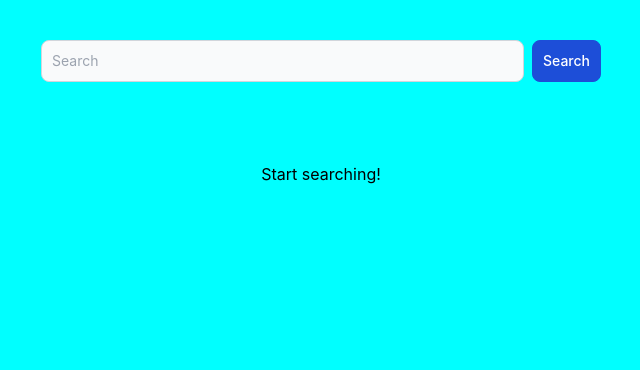
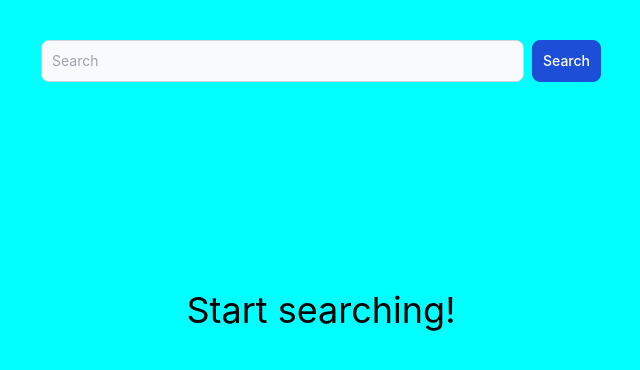
Before and after one commit to superhateyou/dictionary, a React (Create React App) app: page / in a window 1280 px wide. Shown: the top 370 px of the page, without its empty margins (319-959 px from the left). Built offline with nearby package versions, Linux system fonts and the light colour scheme.

Commit message:
fix: minor fixes

```diff
--- a/src/App.tsx
+++ b/src/App.tsx
@@ -10,9 +10,9 @@ function App() {
     <div className="App-wrapper">
       <Search/>
       <Routes>
-        <Route path='/' element={<Home/>}></Route>
-        <Route path='/:id' element={<Result/>}></Route>
-        <Route path='*' element={<NotFound/>}></Route>
+        <Route path='/' element={<Home/>}/>
+        <Route path='/:id' element={<Result/>}/>
+        <Route path='*' element={<NotFound/>}/>
       </Routes>
     </div>
   </div>;
--- a/src/components/Search/Search.tsx
+++ b/src/components/Search/Search.tsx
@@ -35,6 +35,14 @@ const Search = () => {
     }
   }
 
+  useEffect(() => {
+    navigate(location.pathname)
+    if (location.pathname.slice(1).length > 0) {
+      dispatch(fetchWord(location.pathname.slice(1)))
+      dispatch({type: SearchActionTypes.SET_SEARCH, payload: location.pathname.slice(1)})
+    }
+  }, [])
+
   return (
     <form className="flex items-center p-10">
       <label htmlFor="simple-search"
--- a/src/pages/Home/Home.tsx
+++ b/src/pages/Home/Home.tsx
@@ -2,8 +2,8 @@ import React from 'react';
 
 const Home = () => {
   return (
-    <div className="flex items-center p-10 justify-center ">
-      <h1>Start searching!</h1>
+    <div className="flex items-center p-10 mt-32 justify-center">
+      <h1 className='text-4xl'>Start searching!</h1>
     </div>
   )
 };
--- a/src/pages/NotFound/NotFound.tsx
+++ b/src/pages/NotFound/NotFound.tsx
@@ -2,8 +2,8 @@ import React from 'react';
 
 const NotFound = () => {
   return (
-    <div className="flex items-center p-10 justify-center ">
-      <h1>Not found</h1>
+    <div className="flex items-center p-10 mt-32 justify-center">
+      <h1 className='text-4xl'>Oops! Page not found</h1>
     </div>
   )
 };
--- a/src/pages/Result/Result.tsx
+++ b/src/pages/Result/Result.tsx
@@ -2,6 +2,7 @@ import React from 'react';
 import {useTypedSelector} from "../../hooks/useTypedSelector";
 import Loader from "../../partials/loader";
 import Word from "../../components/Word/Word";
+import NotFound from "../NotFound/NotFound";
 
 const Result = () => {
   const responceData = useTypedSelector(state => state.responce)
@@ -13,7 +14,7 @@ const Result = () => {
   )
   else return (
     <div>
-      {!error ? <Word/> : <div>error</div>}
+      {!error ? <Word/> : <NotFound/>}
     </div>
   )
 };
```
Also changed, not shown: 1 other file (tests, documents, lock files or other folders).
